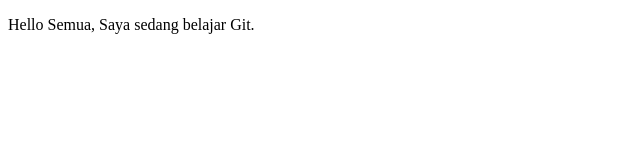
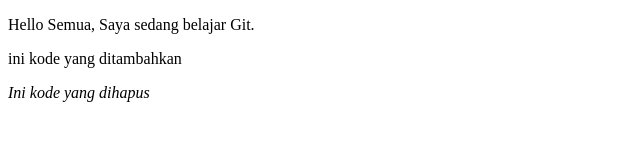
Before and after one commit to pradaaripp12/PRAK_RPL, a plain HTML site: page index.html in a window 1280 px wide. Shown: the whole page, without its empty margins (0-640 px from the left). Drawn offline with Linux system fonts and the light colour scheme.

Commit message:
menambahkan kode baru

```diff
--- a/index.html
+++ b/index.html
@@ -8,5 +8,7 @@
 </head>
 <body>
     <p>Hello Semua, Saya sedang belajar Git.</p>
+    <p>ini kode yang ditambahkan</p>
+    <i>Ini kode yang dihapus</i>
 </body>
 </html>
```
